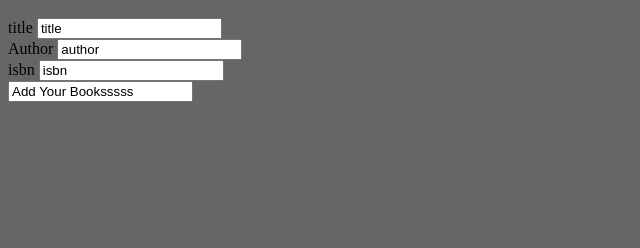
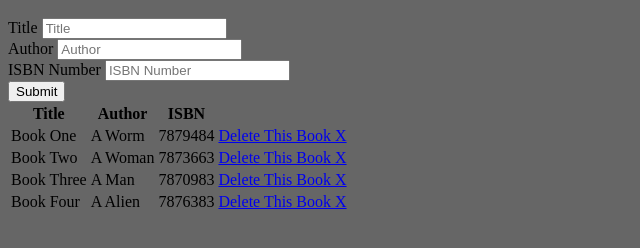
Before and after one commit to benjaminthedev/Javascript-BookList-App, a plain HTML site: page index.html in a window 1280 px wide. Shown: the part 120-368 px from the top of the page, without its empty margins (0-640 px from the left). Drawn offline with Linux system fonts and the light colour scheme.

Commit message:
Created fake data and added JS OOP Classes

```diff
--- a/app.js
+++ b/app.js
@@ -7,4 +7,81 @@ console.log(book_submit);
 
 book_submit.addEventListener('click', function(){
   console.log('clicked');
-})
+});
+
+
+
+
+
+//Book class - Book
+
+class Book{
+  constructor(title, author, isbn){
+    this.title = title;
+    this.author = author;
+    this.isbn = isbn;
+  }
+}
+
+//UI Class - Takes care of UI Tasks
+
+class UI{
+  static displayBooks(){
+    const StoredBooks = [
+      {
+        title: 'Book One',
+        author: 'A Worm',
+        isbn: '7879484'
+      },
+      {
+        title: 'Book Two',
+        author: 'A Woman',
+        isbn: '7873663'
+      },
+      {
+        title: 'Book Three',
+        author: 'A Man',
+        isbn: '7870983'
+      },
+      {
+        title: 'Book Four',
+        author: 'A Alien',
+        isbn: '7876383'
+      }
+    ];
+
+
+    const books = StoredBooks;
+
+    books.forEach((book) => UI.addBookToList(book));
+  }
+
+  static addBookToList(book){
+       const list = document.querySelector('#book-list');
+
+       const row = document.createElement('tr');
+
+       row.innerHTML = `
+          <td>${book.title}</td>
+          <td>${book.author}</td>
+          <td>${book.isbn}</td>
+          <td><a href="#">Delete This Book X</a></td>
+       `;
+
+       list.appendChild(row);
+
+
+  }
+}
+
+//Store Class - Handles storage
+
+//events to display books
+document.addEventListener('DOMContentLoaded', UI.displayBooks);
+
+//event to add a book
+
+
+//event to remove a book
+
+//Optional In future - Is to have a filter for books
--- a/index.html
+++ b/index.html
@@ -18,27 +18,46 @@
 
          <form id="book-form">
            <div class="form-group">
-             <label for="title">title</label>
-             <input type="text" name="title" value="title" id="title">
+             <label for="title">Title</label>
+             <input type="text" name="title"  placeholder="Title" id="title">
            </div>
 
            <div class="form-group">
              <label for="author">Author</label>
-             <input type="text" name="author" value="author" id="author">
+             <input type="text" name="author"  placeholder="Author" id="author">
            </div>
 
            <div class="form-group">
-             <label for="title">isbn</label>
-             <input type="text" name="isbn" value="isbn" id="isbn">
+             <label for="title">ISBN Number</label>
+             <input type="text" name="isbn"  placeholder="ISBN Number" id="isbn">
            </div>
 
 
 
 
-           <input type="sumbit" value="Add Your Booksssss" class="submit_book">
+           <!-- <input type="sumbit" value="Add Your Booksssss" class="submit_book"> -->
+           <button id="submit" class="submit_book">Submit</button>
+          </form>
+
+          <table>
+            <thead>
+              <tr>
+                <th>Title</th>
+                <th>Author</th>
+                <th>ISBN</th>
+                <th></th>
+              </tr>
+            </thead>
+            <tbody id="book-list"></tbody>
+          </table>
 
 
-         </form>
+
+
+
+
+
+
     </div><!-- end container -->
 
 <script type="text/javascript" src="app.js">
```
